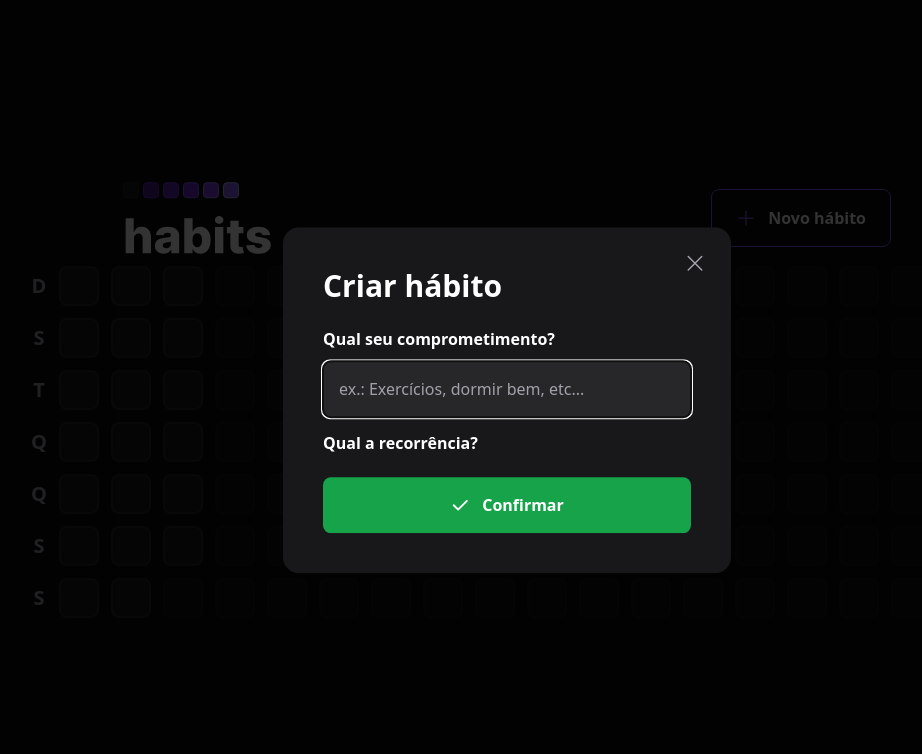
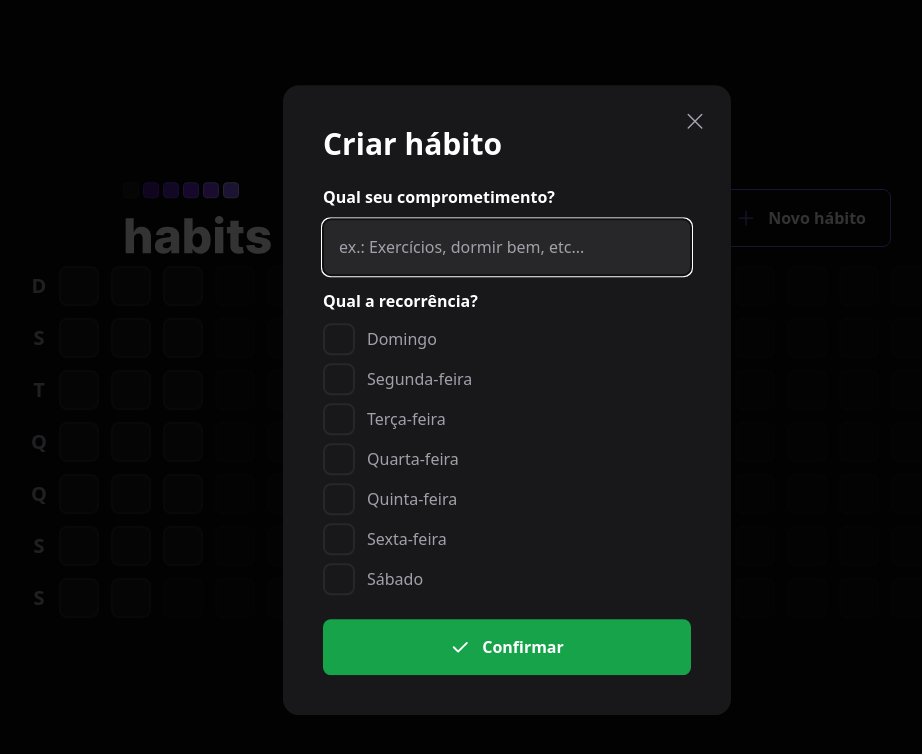
Before and after one commit to Jtomio/ignite-setup-frontend, a React (Vite) app: page / in a window 1280 px wide. Both pictures are taken after a click on the button "Novo hábito". Shown: the top 754 px of the page, without its empty margins (133-1055 px from the left). Built offline with nearby package versions, Linux system fonts and the light colour scheme.

Commit message:
get info form

```diff
--- a/index.html
+++ b/index.html
@@ -2,7 +2,7 @@
 <html lang="en">
   <head>
     <meta charset="UTF-8" />
-    <link rel="icon" type="image/svg+xml" href="/vite.svg" />
+    <link rel="icon" href="./src/assets/favicon.png" />
     <meta name="viewport" content="width=device-width, initial-scale=1.0" />
     <title>Daily Habits</title>
   </head>
--- a/src/components/NewHabitForm.tsx
+++ b/src/components/NewHabitForm.tsx
@@ -1,8 +1,34 @@
+import * as Checkbox from '@radix-ui/react-checkbox';
 import { Check } from "phosphor-react";
+import { FormEvent, useState } from 'react'
+
+const availableWeekDays = ['Domingo', 'Segunda-feira', 'Terça-feira', 'Quarta-feira', 'Quinta-feira', 'Sexta-feira', 'Sábado']
 
 export function NewHabitForm() {
+  const [title, setTitle] = useState('')
+  const [weekDays, setWeekDays] = useState<number[]>([])
+
+  function createNewHabit(event: FormEvent) {
+    event.preventDefault()
+
+    console.log(title, weekDays)
+  }
+
+  function handleToggleWeekDay(weekDay: number) {
+    if (weekDays.includes(weekDay)) {
+      const weekDaysWithRemovedOne = weekDays.filter(day => day !== weekDay)
+
+      setWeekDays(weekDaysWithRemovedOne)
+    } else {
+      const weekDaysWithAddedOne = [...weekDays, weekDay]
+      setWeekDays(weekDaysWithAddedOne)
+    }
+  }
+
   return (
-    <form className="w-full flex flex-col mt-6">
+    <form
+      onSubmit={createNewHabit}
+      className="w-full flex flex-col mt-6">
       <label
         htmlFor="title"
         className="font-semibold leading-tight"
@@ -15,6 +41,7 @@ export function NewHabitForm() {
         placeholder="ex.: Exercícios, dormir bem, etc..."
         className="p-4 rounded-lg mt-3 bg-zinc-800 text-white placeholder:text-zinc-400"
         autoFocus
+        onChange={event => setTitle(event.target.value)}
       />
 
       <label
@@ -23,6 +50,32 @@ export function NewHabitForm() {
       >
         Qual a recorrência?
       </label>
+
+      <div className="flex flex-col gap-2 mt-3">
+        {availableWeekDays.map((weekDay, index) => {
+          return (
+            <Checkbox.Root
+              key={weekDay}
+              className='flex items-center gap-3 group'
+              onCheckedChange={() =>
+                handleToggleWeekDay(index)
+              }
+            >
+
+              <div className="h-8 w-8 rounded-lg flex items-center justify-center bg-zinc-900 border-2 border-zinc-800 group-data-[state=checked]:bg-green-500 group-data-[state=checked]:border-green-500">
+                <Checkbox.Indicator>
+                  <Check size={20} className="text-white" />
+                </Checkbox.Indicator>
+              </div>
+
+
+              <span className='text-zinc-400 leading-tight group-data-[state=checked]:text-white'>
+                {weekDay}
+              </span>
+            </Checkbox.Root>
+          )
+        })}
+      </div>
 
       <button
         type="submit"
```
Also changed, not shown: src/assets/favicon.png (added).
